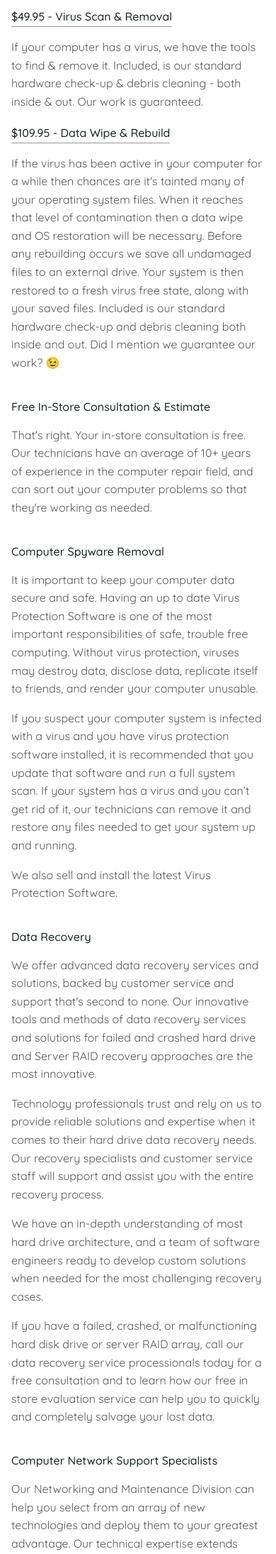
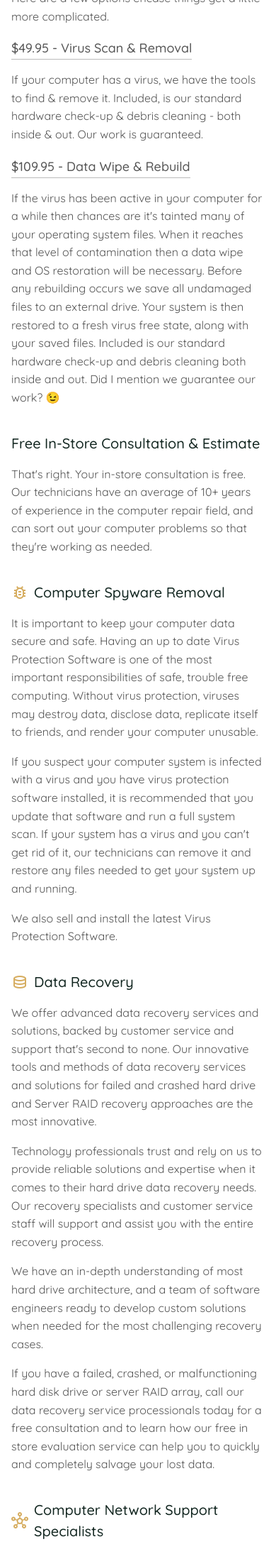
Before and after one commit to sjbeli/sjbeli.github.io, a PHP site: page / in a window 390 px wide. Shown: the part 2610-4800 px from the top of the page at 71% size. Run offline with PHP 8.4, Linux system fonts and the light colour scheme.

Commit message:
css responsive tweaks - add gicons

```diff
--- a/ace-comp/css/styles.css
+++ b/ace-comp/css/styles.css
@@ -10,13 +10,14 @@
   --black: black;
   --black2: #122620;
   --black3: #555;
-  --light-gray: #999;
+  --light-gray: #bbb;
   --gold: #B68D40;
   --gold2: #D6AD60;
   --cream: #F4EBD0;
   --white: white;
   --opacity: 0.90;
   --opacity2: 0.85;
+  --transition: 0.3s;
   --min-width: 290px;
   --max-width: 1920px;
   --max-width2: 800px; /* .main section only (readability) */
@@ -118,6 +119,7 @@ img {
   padding: 1rem 0.5rem 1.25rem;
   text-align: center;
   background-color: var(--black);
+  color: var(--gold2);
   filter: opacity(var(--opacity2));
 }
 .phone {
@@ -130,19 +132,28 @@ img {
 
 /* FONT ITEMS */
 h1 {
-  font-size: 1.5rem;
+  font-size: 1.75rem;
   font-weight: 400;
-  color: var(--gold2);
+  padding-bottom: 0.5rem;
 }
 h2, h3 {
+  font-size: 1.25rem;
+  font-weight: 500;
+}
+.site-title {
+  font-size: 1.75rem;
+}
+.site-description {
   font-size: 1rem;
-  font-weight: 400;
-  color: var(--gold2);
 }
 a {
   color: var(--white);
   text-decoration: none;
-  transition: ease-in-out 0.25s all;
+  transition: var(--transition) ease-in-out all;
+  -webkit-transition: var(--transition);
+   -moz-transition: var(--transition);
+   -ms-transition: var(--transition);
+   -o-transition: var(--transition);
 }
 a:hover,
 a:focus {
@@ -151,7 +162,6 @@ a:focus {
 }
 
 /* MAIN SECTION ITEMS */
-section h1,
 section h2,
 section h3,
 section p {
@@ -167,18 +177,25 @@ section p {
   padding-top: 0.5rem;
   color: var(--black3);
 }
+.main h1 {
+  padding-bottom: 1.75rem;
+  color: var(--gold2);
+}
+.main h2 {
+  color: var(--black2);
+}
 .main h2,
 .main h3 {
-  color: var(--black2);
-  font-weight: 500;
   line-height: 1.5;
 }
 .main h3 {
   margin-top: 0.5rem;
+  font-size: 1.125rem;
+  width: fit-content;
   border-bottom: 1px solid var(--light-gray);
-  width: fit-content;
   margin-bottom: 0.5rem;
   padding: 0.125rem 0;
+  color: var(--black3);
 
 }
 .main a {
@@ -194,6 +211,7 @@ section p {
   padding-bottom: 2.25rem;
 }
 
+/* INFO FOR CONTACT - PAYMENTS - LOCATION INFO */
 .main-bottom {
   padding: 1rem 0;
 }
@@ -215,8 +233,25 @@ section p {
   margin-top: -10.325rem;
   padding-top: 10.325rem;
 }
+.g-icon {
+  display: flex;
+  align-items: center;
+}
 
-  /* GOOGLE MAP */
+/* MATERIAL-SYMBOLS-OUTLINED - GOOGLE FONTS & ICONS/SYMBOLS:
+https://fonts.google.com/icons?icon.set=Material+Symbols */
+.material-symbols-outlined {
+  font-size: 1.5rem;
+  line-height: 0;
+  margin-top: 0.5rem;
+}
+.main .material-symbols-outlined {
+  margin-top: 0;
+  margin-right: 0.5rem;
+  color: var(--gold2);
+}
+
+  /* GOOGLE MAPS FIX */
 iframe {
   margin: 1rem 0;
   border: 1px solid var(--light-gray);
@@ -237,7 +272,7 @@ iframe {
     padding-top: 7.325rem;
   }
 }
-@media screen and (min-width: 512px) {
+@media screen and (min-width: 515px) {
   /* CONTACT ANCHOR FIX 3 of 3 */
   #contact {
     margin-top: -2.75rem;
@@ -276,21 +311,29 @@ iframe {
   h1 {
     font-size: 2rem;
   }
-  h2, h3 {
-    font-size: 1.325rem;
+  h2 {
+    font-size: 1.5rem;
+  }
+  .site-title {
+    font-size: 2rem;
+  }
+  .site-description {
+    font-size: 1.25rem;
   }
   .main h1 {
-    font-size: 1.75rem;
+    font-size: 2rem;
   }
   .main h3 {
-    font-size: 1.125rem;
-    color: var(--black3);
+    font-size: 1.25rem;
   }
 }
-@media screen and (min-width: 655px) {
+@media screen and (min-width: 660px) {
   nav {
     font-size: 0.875rem;
     padding-bottom: 0;
+  }
+  .material-symbols-outlined {
+    margin-right: -0.5rem;
   }
 }
 @media screen and (min-width: 800px) {
@@ -336,12 +379,4 @@ footer a:hover,
 footer a:focus {
   color: var(--gold2);
 }
-
-/* MATERIAL-SYMBOLS-OUTLINED - GOOGLE FONTS & ICONS/SYMBOLS:
-https://fonts.google.com/icons?icon.set=Material+Symbols */
-
-.material-symbols-outlined {
-  font-size: 1.5rem;
-  line-height: 0;
-  margin-top: 0.5rem;
-}
+/* END */
--- a/ace-comp/index.html
+++ b/ace-comp/index.html
@@ -37,8 +37,8 @@
         <div class="header-text">
           <h1 class="site-title">ACE Computer</h1>
           <h2 class="site-description">PC Repair & Networking Specialists</h2>
-          <h3>1271 Elm Street | Manchester, NH 03103</h3>
-          <h3 class="phone"><a href="tel:603-669-3022">(603) 669-3022</a></h3>
+          <h3 class="site-description">1271 Elm Street | Manchester, NH 03103</h3>
+          <h3 class="site-description phone"><a href="tel:603-669-3022">(603) 669-3022</a></h3>
         </div>
 
       </div>
@@ -47,7 +47,7 @@
   </section>
 
   <section class="main">
-    <h1 id="repair" class="last">Computer &amp; Laptop Repair | Data Recovery & Spyware, Virus Removal</h1>
+    <h1 id="repair">Computer &amp; Laptop Repair | Data Recovery & Spyware, Virus Removal</h1>
 
     <h2>ACE Computer, Manchester NH Computer and Networking Specialists</h2>
     <p class="last">Having <strong>ACE Computer</strong> on your team is like having your own in-house IT personnel to repair &amp; maintain your computers &amp; network. Within minutes of your telephone request, a dedicated service manager will be on the phone with you, reviewing your service request &amp; dispatching a professional, friendly, qualified service technician to get you up &amp; running quickly.</p>
@@ -89,18 +89,18 @@
     <h2>Free In-Store Consultation &amp; Estimate</h2>
     <p class="last">That's right. Your in-store consultation is free. Our technicians have an average of 10+ years of experience in the computer repair field, and can sort out your computer problems so that they're working as needed.</p>
 
-    <h2 id="spyware">Computer Spyware Removal</h2>
+    <h2 id="spyware" class="g-icon"><span class="material-symbols-outlined">bug_report</span>Computer Spyware Removal</h2>
     <p>It is important to keep your computer data secure and safe. Having an up to date Virus Protection Software is one of the most important responsibilities of safe, trouble free computing. Without virus protection, viruses may destroy data, disclose data, replicate itself to friends, and render your computer unusable.</p>
-    <p>If you suspect your computer system is infected with a virus and you have virus protection software installed, it is recommended that you update that software and run a full system scan. If your system has a virus and you can’t get rid of it, our technicians can remove it and restore any files needed to get your system up and running.</p>
+    <p>If you suspect your computer system is infected with a virus and you have virus protection software installed, it is recommended that you update that software and run a full system scan. If your system has a virus and you can't get rid of it, our technicians can remove it and restore any files needed to get your system up and running.</p>
     <p class="last">We also sell and install the latest Virus Protection Software.</p>
 
-    <h2 id="data">Data Recovery</h2>
+    <h2 id="data" class="g-icon"><span class="material-symbols-outlined">database</span>Data Recovery</h2>
     <p>We offer advanced data recovery services and solutions, backed by customer service and support that's second to none. Our innovative tools and methods of data recovery services and solutions for failed and crashed hard drive and Server RAID recovery approaches are the most innovative.</p>
     <p>Technology professionals trust and rely on us to provide reliable solutions and expertise when it comes to their hard drive data recovery needs. Our recovery specialists and customer service staff will support and assist you with the entire recovery process.</p>
     <p>We have an in-depth understanding of most hard drive architecture, and a team of software engineers ready to develop custom solutions when needed for the most challenging recovery cases.</p>
     <p class="last">If you have a failed, crashed, or malfunctioning hard disk drive or server RAID array, call our data recovery service processionals today for a free consultation and to learn how our free in store evaluation service can help you to quickly and completely salvage your lost data.</p>
 
-    <h2 id="networks">Computer Network Support Specialists</h2>
+    <h2 id="networks" class="g-icon"><span class="material-symbols-outlined">hub</span>Computer Network Support Specialists</h2>
     <p>Our Networking and Maintenance Division can help you select from an array of new technologies and deploy them to your greatest advantage. Our technical expertise extends from complex IP data networks to advanced infrastructures incorporating wireless technologies, LAN technologies, and storage and content networks. Everything you need to seamlessly connect employees, partners and customers, increase productivity, improve network management and reduce expenses.</p>
 
     <h3>Computer Network Infrastructure</h3>
@@ -125,25 +125,25 @@
     <p>While we're at your office(s), we can also study your existing computer systems, consult with you to find out what your company needs to function efficiently, and deliver a proposal &amp; estimate designed to improve your system (if required) based upon what is needed for your specific needs.</p>
     <p>Find out about our Proactive Service &amp; Maintenance Plan which can help reduce your computer and network maintenance costs while keeping your computers in their proper running condition.</p>
 
-    <!-- PAGE ANCHOR - ACCOMODATE VARIED NAV HEIGHT -->
+    <!-- PAGE ANCHORS (ALL) - CSS TO ACCOMODATE RESPONSIVE NAV HEIGHT -->
     <span id="contact">&nbsp;</span>
     <div class="main-bottom">
-      <h2>Office Hours</h2>
+      <h2 class="g-icon"><span class="material-symbols-outlined">schedule</span>Office Hours</h2>
       <p class="last">Monday - Friday : 8:30AM to 5:30PM<br />
         Saturday : 10:00AM to 12:30PM</p>
 
-      <h2>Reach Out To Us</h2>
+      <h2 class="g-icon"><span class="material-symbols-outlined">contact_support</span>Reach Out To Us</h2>
       <p class="last">Phone: <a href="tel:603-669-3022">(603) 669-3022</a><br />
         Emergency: <a href="tel:603-235-2752">(603) 235-2752</a><br />
         Fax: (603) 669-3420</p>
 
-      <h2>Yes, You Can Email Us Too</h2>
+      <h2 class="g-icon"><span class="material-symbols-outlined">mail</span>Yes, You Can Email Us Too</h2>
       <p class="last">Email your computer related problems &amp; questions to: <a href="mailto:blankemailfornow@email.com?subject=from ACE website &body=this is my problem...">blankemailfornow@email.com</a></p>
 
-      <h2>Payment Options</h2>
+      <h2 class="g-icon"><span class="material-symbols-outlined">credit_card</span><span class="material-symbols-outlined">paid</span>Payment Options</h2>
       <p class="last">We accept all major credit cards, checks &amp; cash.</p>
 
-      <h2>Location / Directions</h2>
+      <h2 class="g-icon"><span class="material-symbols-outlined">location_on</span>Location / Directions</h2>
       <p>1271 Elm Street<br />
         Manchester, NH 03103</p>
       <iframe id="map" src="https://www.google.com/maps/embed?pb=!1m18!1m12!1m3!1d2918.150190108867!2d-71.46517013952003!3d42.99617194410063!2m3!1f0!2f0!3f0!3m2!1i1024!2i768!4f13.1!3m3!1m2!1s0x89e24f253d262bdd%3A0x74f4cf4de4424a82!2sAce%20Computer!5e0!3m2!1sen!2sus!4v1670453409934!5m2!1sen!2sus" allowfullscreen="yes" loading="lazy" referrerpolicy="no-referrer-when-downgrade"></iframe>
```
